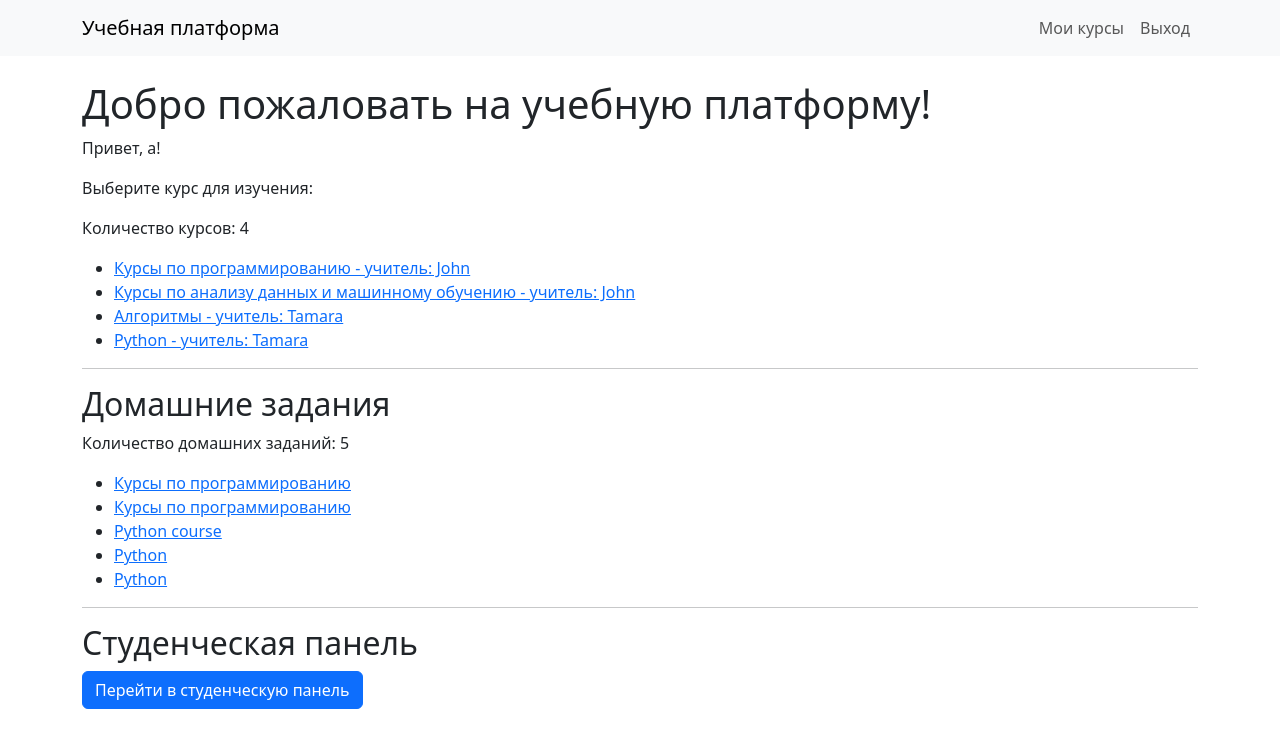
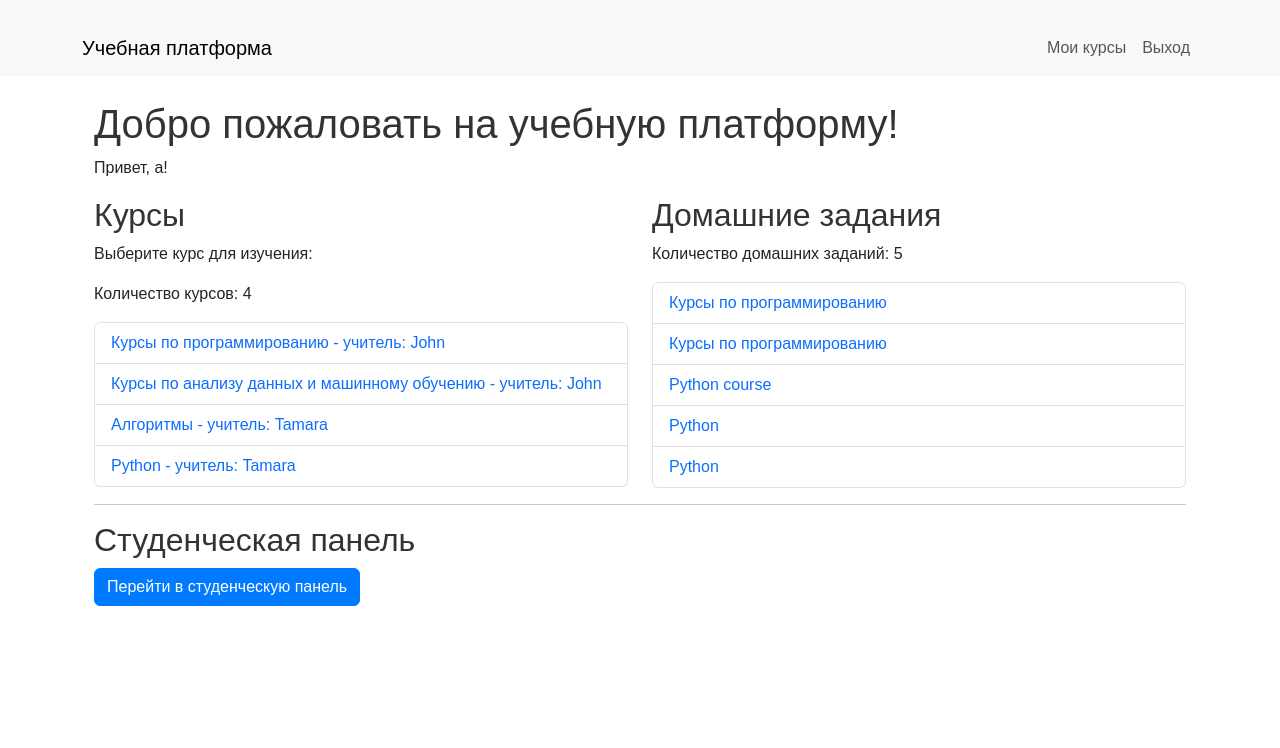
Before and after one commit to LilitAsa/online_school, a Django app: page / in a window 1280 px wide. Shown: the top 748 px of the page. Run offline with Django 5.2, Linux system fonts and the light colour scheme; a user stored in the database is signed in; data comes from the database, SQL or seed files in the repository; both versions use the stored data as it was after the commit.

Commit message:
Enhance templates and styles for quizzes, courses, and enrollment; add migration for progress cover photo

```diff
--- a/online_courses/models.py
+++ b/online_courses/models.py
@@ -47,6 +47,7 @@ class Progress(models.Model):
     course = models.ForeignKey(Course, on_delete=models.CASCADE, related_name='progress')
     lesson = models.ForeignKey('Lesson', on_delete=models.SET_NULL, blank=True, null=True)
     progress_percentage = models.FloatField(default=0.0)
+    cover_photo = models.ImageField(upload_to="cover/", null=True, blank=True)
 
     def clean(self):
         if self.student.role != 'student':
@@ -105,6 +106,7 @@ class Review(models.Model):
 # Квиз
 class Quiz(models.Model):
     lesson = models.ForeignKey(Lesson, on_delete=models.CASCADE)
+    course = models.ForeignKey(Course, on_delete=models.CASCADE)
     title = models.CharField(max_length=255)
     description = models.TextField()
 
@@ -132,12 +134,20 @@ class Answer(models.Model):
     def __str__(self):
         return f"{self.text} ({'Correct' if self.is_correct else 'Wrong'})"
 
+class QuizResult(models.Model):
+    student = models.ForeignKey(User, on_delete=models.CASCADE)
+    quiz = models.ForeignKey(Quiz, on_delete=models.CASCADE)
+    score = models.IntegerField()
+
+    def __str__(self):
+        return self.title
+
 # Ответ студента на вопрос к квизу
 class StudentAnswer(models.Model):
     student = models.ForeignKey(User, on_delete=models.CASCADE)
     quiz = models.ForeignKey(Quiz, on_delete=models.CASCADE)
     question = models.ForeignKey(Question, on_delete=models.CASCADE)
-    selected_answer = models.CharField(max_length=255)
+    selected_answer = models.CharField(max_length=255,null=True, blank=True)
     is_correct = models.BooleanField(default=False)
 
     def __str__(self):
--- /dev/null
+++ b/online_courses/static/css/style.css
@@ -0,0 +1,91 @@
+/* Custom styles for hover effects */
+.list-group-item-action:hover {
+  background-color: #f8f9fa;
+  cursor: pointer;
+}
+
+.text-decoration-none:hover {
+  text-decoration: underline;
+}
+
+/* Additional custom styles */
+body {
+  font-family: Arial, sans-serif;
+}
+
+h1, h2 {
+  color: #333;
+}
+
+.container {
+  margin-top: 20px;
+}
+
+.btn-primary {
+  background-color: #007bff;
+  border-color: #007bff;
+}
+
+.btn-primary:hover {
+  background-color: #0056b3;
+  border-color: #004085;
+}
+
+/* Styles for student_dashboard */
+.student-dashboard {
+  background-color: #f1f1f1;
+  padding: 20px;
+  border-radius: 5px;
+}
+
+.student-dashboard h2 {
+  color: #007bff;
+}
+
+.student-dashboard .list-group-item {
+  background-color: #fff;
+  border: 1px solid #ddd;
+}
+
+.student-dashboard .list-group-item:hover {
+  background-color: #e9ecef;
+}
+
+/* Styles for quiz_result */
+.quiz-result {
+  text-align: center;
+  margin-top: 50px;
+}
+
+.quiz-result h1 {
+  font-size: 2.5rem;
+  color: #28a745;
+}
+
+.quiz-result .btn-primary {
+  margin-top: 20px;
+}
+
+/* Styles for unordered lists */
+/* ul {
+  list-style-type: none;
+  padding: 0;
+
+  li {
+    padding: 10px;
+    border-bottom: 1px solid #ddd;
+
+    &:last-child {
+      border-bottom: none;
+    }
+
+    a {
+      text-decoration: none;
+      color: #007bff;
+
+      &:hover {
+        text-decoration: underline;
+      }
+    }
+  }
+} */
--- a/online_courses/templates/base.html
+++ b/online_courses/templates/base.html
@@ -3,7 +3,9 @@
 <head>
     <meta charset="UTF-8">
     <title>{% block title %}Учебная платформа{% endblock %}</title>
+    {% load static %}
     <link rel="stylesheet" href="https://cdn.jsdelivr.net/npm/bootstrap@5.3.0/dist/css/bootstrap.min.css">
+    <link rel="stylesheet" href="{% static 'css/style.css' %}">
 </head>
 <body>
     <header>
--- a/online_courses/templates/enroll_course.html
+++ b/online_courses/templates/enroll_course.html
@@ -1,6 +1,7 @@
 {% extends "base.html" %}
 
 {% block content %}
+<div class="enroll-course">
     <h2>Запись на курс: {{ course.title }}</h2>
 
     <p><strong>Описание:</strong> {{ course.description }}</p>
@@ -12,4 +13,5 @@
     </form>
 
     <a href="{% url 'online_courses:course_list' %}">Вернуться к курсам</a>
+</div>
 {% endblock %}
--- a/online_courses/templates/home.html
+++ b/online_courses/templates/home.html
@@ -3,33 +3,53 @@
 {% block title %}Главная{% endblock %}
 
 {% block content %}
+<div class="container mt-4">
     <h1>Добро пожаловать на учебную платформу!</h1>
     <p>Привет, {{ user.username }}!</p>
+
+    <div class="row">
+        <div class="col-md-6">
+            <h2>Курсы</h2>
             <p>Выберите курс для изучения:</p>
             <p>Количество курсов: {{ courses|length }}</p>
-<ul>
+            <ul class="list-group">
                 {% for course in courses %}
-        <li><a href="{% url 'online_courses:course_detail' course.id %}">{{ course.title }} - учитель: {{ course.teacher }}</a></li>
+                    <li class="list-group-item list-group-item-action">
+                        <a href="{% url 'online_courses:course_detail' course.id %}" class="text-decoration-none">{{ course.title }} - учитель: {{ course.teacher }}</a>
+                    </li>
                 {% endfor %}
             </ul>
+        </div>
 
-<hr>
-
+        <div class="col-md-6">
             <h2>Домашние задания</h2>
             <p>Количество домашних заданий: {{ homeworks|length }}</p>
-<ul>
+            <ul class="list-group">
                 {% for homework in homeworks %}
-        <li><a href="{% url 'online_courses:review_homework' homework.id %}">{{ homework.title }}</a></li>
+                    <li class="list-group-item list-group-item-action">
+                        <a href="{% url 'online_courses:review_homework' homework.id %}" class="text-decoration-none">{{ homework.title }}</a>
+                    </li>
                 {% endfor %}
             </ul>
+        </div>
+    </div>
 
     {% if user.role == 'teacher' %}
         <hr>
+        <div class="row">
+            <div class="col-md-12">
                 <h2>Добавить домашнее задание</h2>
                 <p><a href="{% url 'online_courses:add_homework' %}" class="btn btn-primary">Добавить домашнее задание</a></p>
+            </div>
+        </div>
     {% elif user.role == 'student' %}
         <hr>
+        <div class="row">
+            <div class="col-md-12">
                 <h2>Студенческая панель</h2>
                 <p><a href="{% url 'online_courses:student_dashboard' %}" class="btn btn-primary">Перейти в студенческую панель</a></p>
+            </div>
+        </div>
     {% endif %}
+</div>
 {% endblock %}
--- a/online_courses/templates/quiz_result.html
+++ b/online_courses/templates/quiz_result.html
@@ -3,6 +3,8 @@
 {% block title %}Результат теста{% endblock %}
 
 {% block content %}
-<h1>Ваш результат: {{ score }}%</h1>
-<a href="{% url 'home' %}" class="btn btn-primary">На главную</a>
+<div class="quiz-result">
+    <h1>Ваш результат: {{ score }}%</h1>
+    <a href="{% url 'home' %}" class="btn btn-primary">На главную</a>
+</div>
 {% endblock %}
--- a/online_courses/views.py
+++ b/online_courses/views.py
@@ -127,11 +127,33 @@ def take_quiz(request, quiz_id):
     quiz = get_object_or_404(Quiz, id=quiz_id)
     questions = quiz.questions.all()
 
+    if not questions.exists():
+        messages.error(request, "Этот тест пока не содержит вопросов.")
+        return redirect('online_courses:home')
+
     if request.method == 'POST':
         correct_count = 0
+        total_questions = len(questions)
+
         for question in questions:
             selected_answer = request.POST.get(f'question_{question.id}')
             is_correct = selected_answer == question.correct_answer
+
+            if selected_answer is not None:
+                is_correct = selected_answer == question.correct_answer
+
+                StudentAnswer.objects.create(
+                    student=request.user,
+                    question=question,
+                    selected_answer=selected_answer,
+                    is_correct=is_correct
+                )
+
+                if is_correct:
+                    correct_count += 1
+            else:
+                messages.error(request, f"Вы не выбрали ответ на вопрос: {question.text}")
+                return redirect('online_courses:take_quiz', quiz_id=quiz.id)
 
             StudentAnswer.objects.create(
                 student=request.user,
@@ -143,7 +165,15 @@ def take_quiz(request, quiz_id):
             if is_correct:
                 correct_count += 1
 
-        score_percentage = (correct_count / len(questions)) * 100
+        score_percentage = (correct_count / total_questions) * 100
+
+        # Можно добавить сохранение результата в БД
+        QuizResult.objects.create(
+            student=request.user,
+            quiz=quiz,
+            score=score_percentage
+        )
+
         return render(request, 'quiz_result.html', {'quiz': quiz, 'score': score_percentage})
 
     return render(request, 'take_quiz.html', {'quiz': quiz, 'questions': questions})
@@ -243,5 +273,6 @@ def student_dashboard(request):
 
     # Get the list of assignments for the student
     assignments = Homework.objects.filter(course__students=request.user)
+    quizzes = Quiz.objects.filter(lesson__module__course__students=request.user)
 
-    return render(request, 'student_dashboard.html', {'assignments': assignments})
+    return render(request, 'student_dashboard.html', {'assignments': assignments, 'quizzes': quizzes})
```
Also changed, not shown: online_courses/templates/course_detail.html (+7 -3 lines), online_courses/templates/quiz.html (+14 -10 lines), online_courses/templates/student_dashboard.html (+16 -1 lines), online_courses/templates/take_quiz.html (+17 -10 lines), db.sqlite3, online_courses/migrations/0003_quiz_course.py (added), online_courses/migrations/0004_alter_studentanswer_selected_answer.py (added), online_courses/migrations/0005_quizresult.py (added), online_courses/migrations/0006_progress_cover_photo.py (added). Lines whose indentation alone changed are shown as unchanged.
